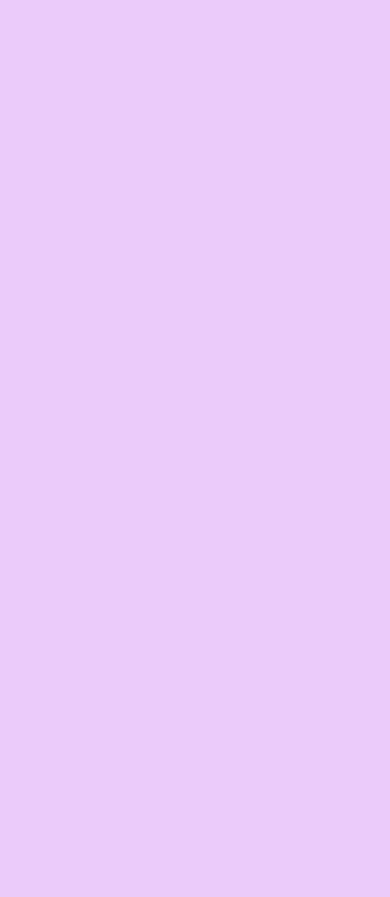
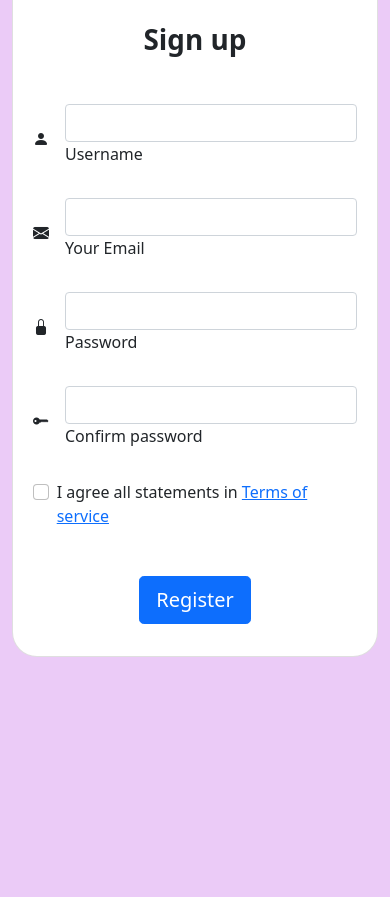
Before and after one commit to likithavenkatesh31/Lexicon_Gadgets, a Django app: page /signup in a window 390 px wide. Before the commit the part shown is empty. Shown: the part 347-1244 px from the top of the page. Before the commit the page ends 56 px from the top, so only its background shows below. Run offline with Django 4.2, Linux system fonts and the light colour scheme; some libraries are stand-ins or nearby versions.

Commit message:
adds style to signup form

```diff
--- a/lexicon_gadgets/templates/lexiconapp/base.html
+++ b/lexicon_gadgets/templates/lexiconapp/base.html
@@ -8,11 +8,6 @@
     <meta http-equiv="X-UA-Compatible" content="IE=edge" />
     <title>Home</title>
     <meta name="description" content="" />
-    <script
-      src="https://cdnjs.cloudflare.com/ajax/libs/twitter-bootstrap/5.0.0-beta3/js/bootstrap.min.js"
-      integrity="sha512-mp3VeMpuFKbgxm/XMUU4QQUcJX4AZfV5esgX72JQr7H7zWusV6lLP1S78wZnX2z9dwvywil1VHkHZAqfGOW7Nw=="
-      crossorigin="anonymous"
-    ></script>
     <link
       rel="stylesheet"
       href="https://cdn.jsdelivr.net/npm/bootstrap-icons@1.5.0/font/bootstrap-icons.css"
@@ -88,13 +83,12 @@
         </div>
       </div>
     </nav>
-    <div class="container-fulid">
-
+    <br>
+    <div >
       {% block body_block %}
 
       {% endblock %}
     </div>
-
   </body>
 <html lang="en">
 </html>
--- a/lexicon_gadgets/templates/lexiconapp/signup.html
+++ b/lexicon_gadgets/templates/lexiconapp/signup.html
@@ -1,10 +1,119 @@
-{% extends "lexiconapp/base.html" %} {% block content %}{% load static %}
+{% extends 'lexiconapp/base.html' %} {% block body_block %}
 
 <div class="jumbotron">
+  <section class="vh-100" >
+    <div class="container">
+      <div class="row d-flex justify-content-center align-items-center h-100">
+        <div class="col-lg-12 col-xl-11">
+          <div class="card text-black" style="border-radius: 25px">
+            <div class="card-body p-md-5">
+              <div class="row justify-content-center">
+                <div class="col-md-10 col-lg-6 col-xl-5 order-2 order-lg-1">
+                  <p class="text-center h1 fw-bold mb-5 mx-1 mx-md-4 mt-4">
+                    Sign up
+                  </p>
 
-  {% if registered %}
-  <h1>Thank you for ragistaration!</h1>
-  {% else %}
+                  <form class="mx-1 mx-md-4">
+                    <div class="d-flex flex-row align-items-center mb-4">
+                      <i class="bi bi-person-fill me-3 "></i>
+                      <div class="form-outline flex-fill mb-0">
+                        <input
+                          type="text"
+                          id="form3Example1c"
+                          class="form-control"
+                        />
+                        <label class="form-label" for="form3Example1c"
+                          >Username</label
+                        >
+                      </div>
+                    </div>
+
+                    <div class="d-flex flex-row align-items-center mb-4">
+                      <i class="bi bi-envelope-fill me-3"></i>
+                      <div class="form-outline flex-fill mb-0">
+                        <input
+                          type="email"
+                          id="form3Example3c"
+                          class="form-control"
+                        />
+                        <label class="form-label" for="form3Example3c"
+                          >Your Email</label
+                        >
+                      </div>
+                    </div>
+
+                    <div class="d-flex flex-row align-items-center mb-4">
+                      <i class="bi bi-lock-fill me-3 "></i>
+                      <div class="form-outline flex-fill mb-0">
+                        <input
+                          type="password"
+                          id="form3Example4c"
+                          class="form-control"
+                        />
+                        <label class="form-label" for="form3Example4c"
+                          >Password</label
+                        >
+                      </div>
+                    </div>
+
+                    <div class="d-flex flex-row align-items-center mb-4">
+                      <i class="bi bi-key-fill me-3"></i>
+                      <div class="form-outline flex-fill mb-0">
+                        <input
+                          type="password"
+                          id="form3Example4cd"
+                          class="form-control"
+                        />
+                        <label class="form-label" for="form3Example4cd"
+                          >Confirm password</label
+                        >
+                      </div>
+                    </div>
+
+                    <div class="form-check d-flex justify-content-center mb-5">
+                      <input
+                        class="form-check-input me-2"
+                        type="checkbox"
+                        value=""
+                        id="form2Example3c"
+                      />
+                      <label class="form-check-label" for="form2Example3">
+                        I agree all statements in
+                        <a href="#!">Terms of service</a>
+                      </label>
+                    </div>
+
+                    <div
+                      class="d-flex justify-content-center mx-4 mb-3 mb-lg-4"
+                    >
+                      <button type="button" class="btn btn-primary btn-lg">
+                        Register
+                      </button>
+                    </div>
+                    {% for message in messages %}
+                    <div class="alert alert-primary" role="alert">
+                      <strong>{{message}}</strong>
+                    </div>
+                    {% endfor %}
+                  </form>
+                </div>
+                <div
+                  class="col-md-10 col-lg-6 col-xl-7 d-flex align-items-center order-1 order-lg-2"
+                >
+                  <img
+                    src="https://mdbcdn.b-cdn.net/img/Photos/new-templates/bootstrap-registration/draw1.webp"
+                    class="img-fluid"
+                    alt="Sample image"
+                  />
+                </div>
+              </div>
+            </div>
+          </div>
+        </div>
+      </div>
+    </div>
+  </section>
+  {% comment %} {% if registered %} {% endcomment %} {% comment %} {% else %}
   <h1>Ragister here</h1>
   <h3>Fill out the form for ragistration!</h3>
   <form enctype="multipart/form-data" method="POST">
@@ -16,7 +125,7 @@
     </div>
     {% endfor %}
   </form>
-  {% endif %}
+  {% endif %} {% endcomment %}
 </div>
 
 {% endblock %}
```
